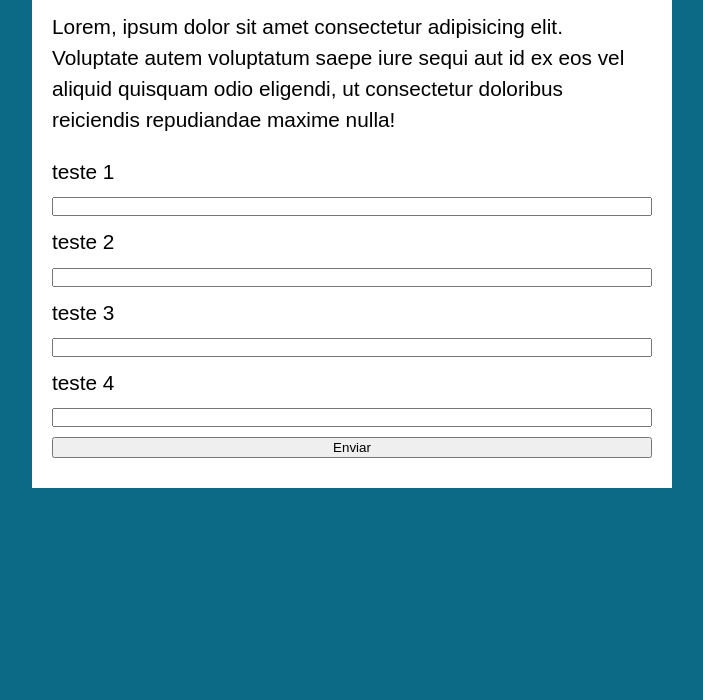
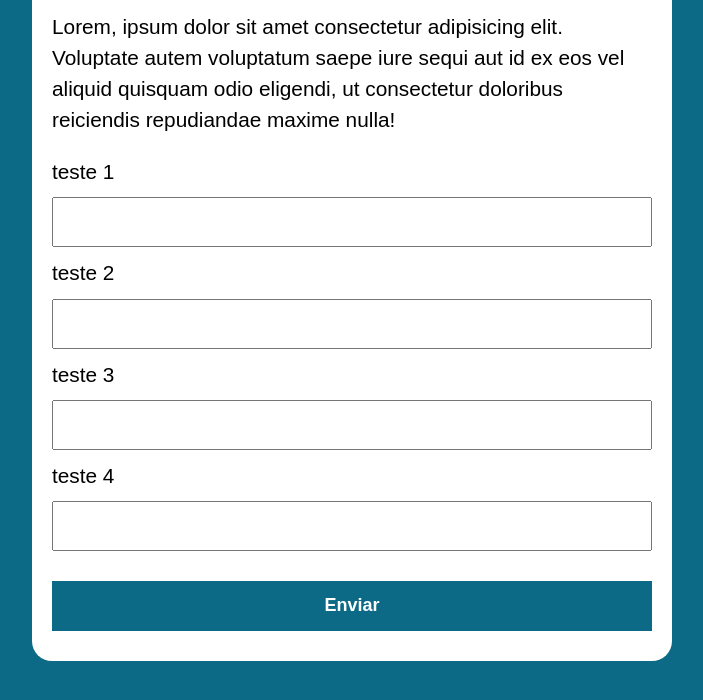
Before and after one commit to Ivan-Jaskiu/CursoJS, a plain HTML site: page Logica/Aula25/index.html in a window 1280 px wide. Shown: the part 158-858 px from the top of the page, without its empty margins (288-991 px from the left). Before the commit the page ends 800 px from the top, so only its background shows below. Drawn offline with Linux system fonts and the light colour scheme.

Commit message:
html/css

```diff
--- a/Logica/Aula25/assets/CSS/style.css
+++ b/Logica/Aula25/assets/CSS/style.css
@@ -17,7 +17,7 @@ body{
     margin: 50px auto;
     background: #fff;
     padding: 20px;
-
+    border-radius: 20px;
 }
 
 form input, form label, form button {
@@ -27,13 +27,30 @@ form input, form label, form button {
 }
 
 form input {
-    font-size: 24px
+    font-size: 10px;
     height: 50px;
     padding: 0 20px;
 }
 
 form input:focus {
-    outline: rgb(13, 106, 134);
+    outline: 1px solid rgb(13, 106, 134);
+}
 
+form button {
+    border: none;
+    background: rgb(13, 106, 134);
+    color: #fff;
+    font-size: 18px;
+    font-weight: 700;
+    height: 50px;
+    cursor: pointer;
+    margin-top: 30px;
+}
 
+form button:hover {
+    background: rgb(13, 106, 134);
 }
+
+form button:active {
+    background: green;
+}
```
